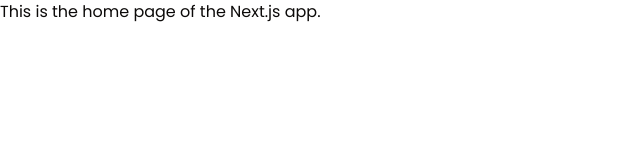
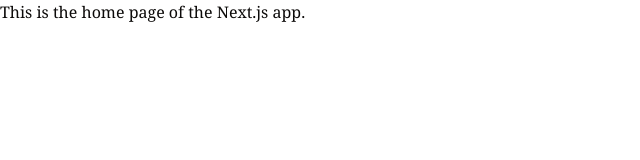
Before and after one commit to AteebHussain2/TimesOfDuniya, a Next.js app: page / in a window 1280 px wide. Shown: the top 160 px of the page, without its empty margins (0-640 px from the left). Built offline with nearby package versions, Linux system fonts and the light colour scheme; no server answers; what @imagekit/next would draw is missing.

Commit message:
Optimization Fixes

```diff
--- a/src/app/globals.css
+++ b/src/app/globals.css
@@ -128,16 +128,6 @@
   }
 }
 
-@font-face {
-  font-family: 'Poppins';
-  font-display: swap;
-  src: local('Poppins'), url(https://fonts.gstatic.com/s/poppins/v15/pxiEyp8kv8JHgFVrJJfecg.woff2) format('woff2');
-}
-
-body {
-  font-family: 'Poppins', sans-serif;
-}
-
 .hide-scrollbar::-webkit-scrollbar {
   display: none;
 }
```
